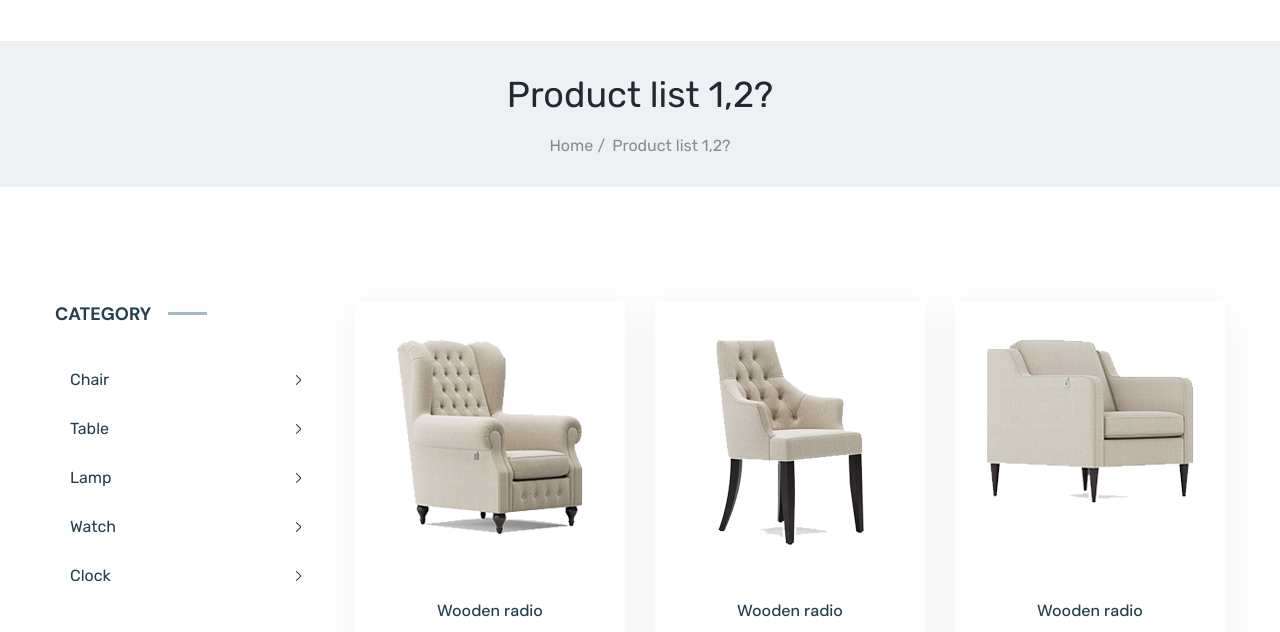
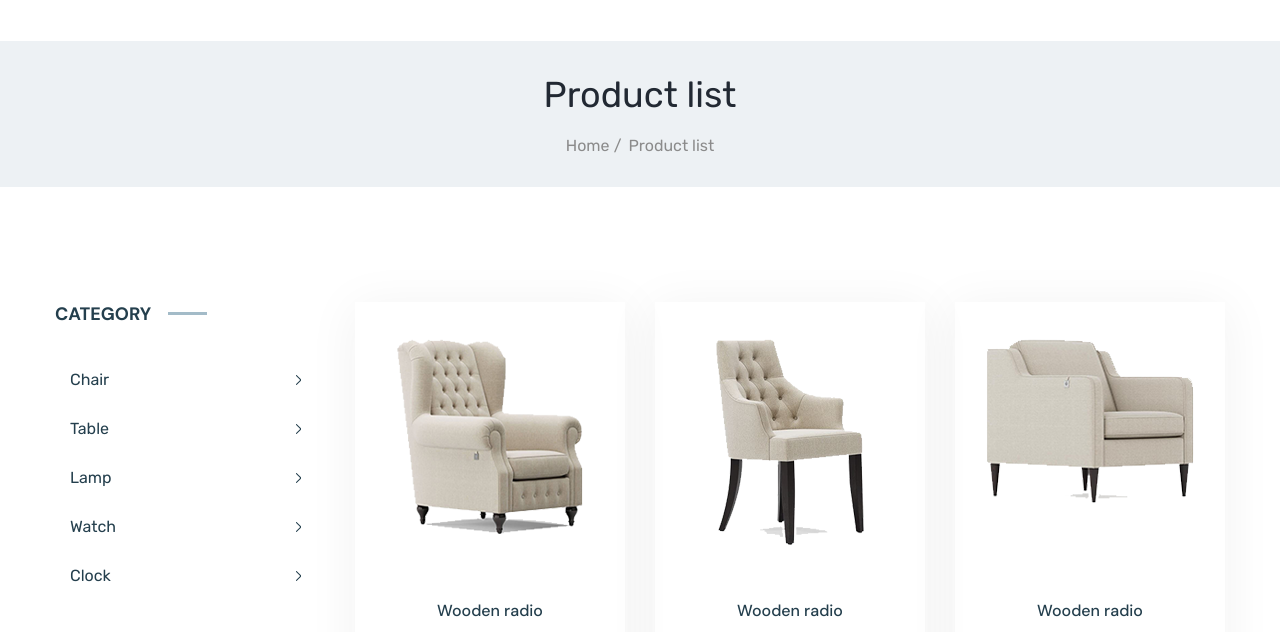
Before and after one commit to shchansky/glee-pages, a plain HTML site: page shop-list1-2.html in a window 1280 px wide. Shown: the part 105-737 px from the top of the page. Drawn offline with Linux system fonts and the light colour scheme.

Commit message:
refactoring code

```diff
--- a/shop-list1-2.html
+++ b/shop-list1-2.html
@@ -75,7 +75,7 @@
         <section class="top">
             <div class="top__inner">
                 <h2 class="top__title">
-                    Product list 1,2?
+                    Product list
                 </h2>
                 <div class="breadcrumbs">
                     <ul class="breadcrumbs__list">
@@ -83,7 +83,7 @@
                             <a class="breadcrumbs__link" href="#">Home</a>
                         </li>
                         <li class="breadcrumbs__item">
-                            <a class="breadcrumbs__link" href="#">Product list 1,2?</a>
+                            <a class="breadcrumbs__link" href="#">Product list</a>
                         </li>
                     </ul>
                 </div>
```
